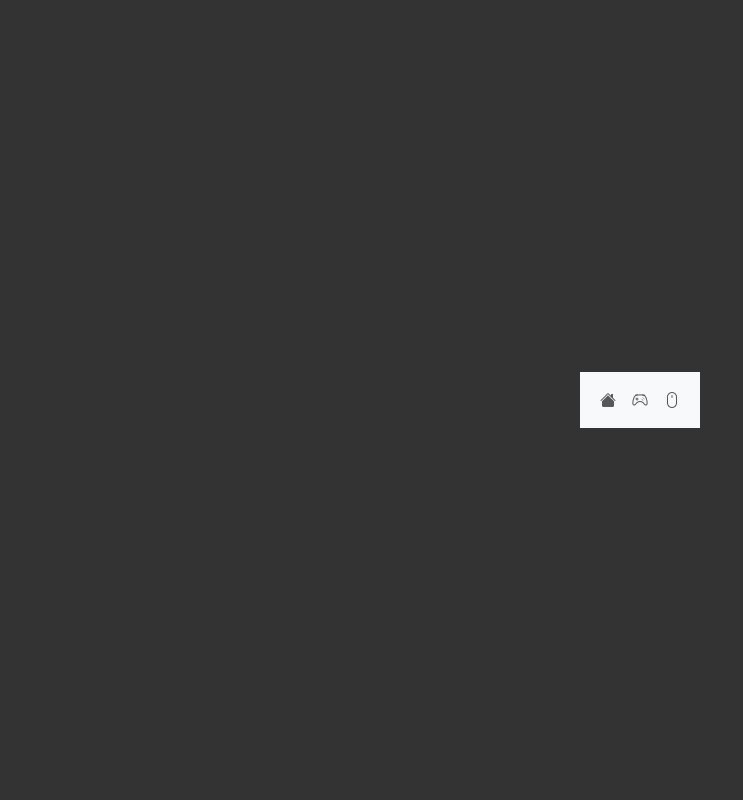
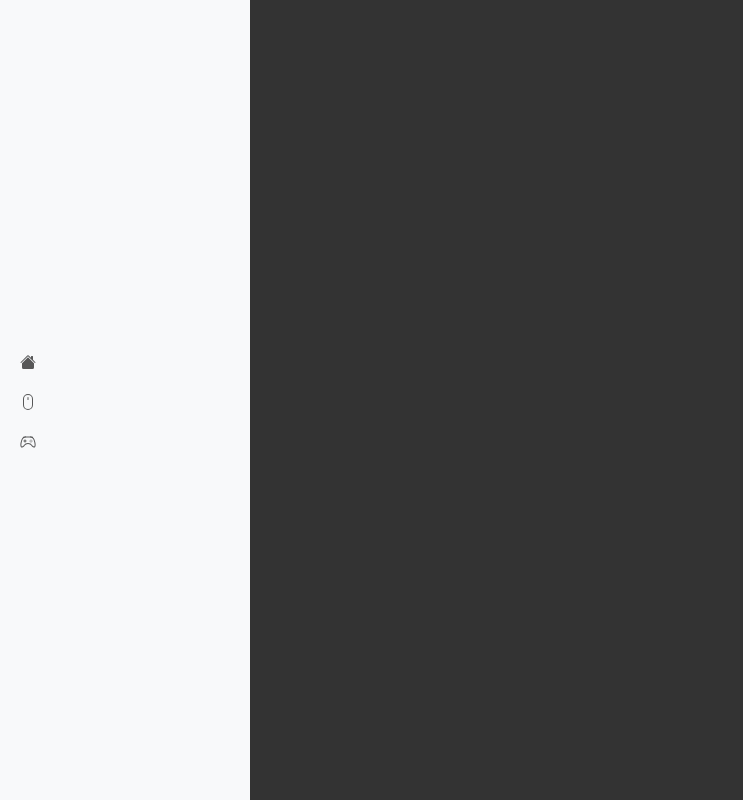
Before and after one commit to clemiwr/GT-Code, a React (Vite) app in the folder GameTools/: page / in a window 1280 px wide. Shown: the whole page, without its empty margins (0-743 px from the left). Built offline with nearby package versions, Linux system fonts and the light colour scheme.

Commit message:
tamam sidebar mit farbe

```diff
--- a/GameTools/src/components/Sidebar.jsx
+++ b/GameTools/src/components/Sidebar.jsx
@@ -1,23 +1,61 @@
-import React from 'react';
+
 import "../style/Navbar.css"
 import 'bootstrap/dist/css/bootstrap.min.css';
 import 'bootstrap-icons/font/bootstrap-icons.css';
 import Container from 'react-bootstrap/Container';
 import Nav from 'react-bootstrap/Nav';
 import Navbar from 'react-bootstrap/Navbar';
+import React, { useState } from 'react';
+
 
 
 
 function Sidebar() {
+  const [activeLink, setActiveLink] = useState('');
+  var house = <svg xmlns="http://www.w3.org/2000/svg" width="16" height="16" fill="currentcolor" class="bi bi-house-fill" viewBox="0 0 16 16">
+  <path d="M8.707 1.5a1 1 0 0 0-1.414 0L.646 8.146a.5.5 0 0 0 .708.708L8 2.207l6.646 6.647a.5.5 0 0 0 .708-.708L13 5.793V2.5a.5.5 0 0 0-.5-.5h-1a.5.5 0 0 0-.5.5v1.293z"/>
+  <path d="m8 3.293 6 6V13.5a1.5 1.5 0 0 1-1.5 1.5h-9A1.5 1.5 0 0 1 2 13.5V9.293z"/>
+</svg>;
+
+var mouse = <svg xmlns="http://www.w3.org/2000/svg" width="16" height="16" fill="currentColor" class="bi bi-mouse" viewBox="0 0 16 16">
+<path d="M8 3a.5.5 0 0 1 .5.5v2a.5.5 0 0 1-1 0v-2A.5.5 0 0 1 8 3m4 8a4 4 0 0 1-8 0V5a4 4 0 1 1 8 0zM8 0a5 5 0 0 0-5 5v6a5 5 0 0 0 10 0V5a5 5 0 0 0-5-5"/>
+</svg>
+
+  var controller=<svg xmlns="http://www.w3.org/2000/svg" width="16" height="16" fill="currentColor" class="bi bi-controller" viewBox="0 0 16 16">
+  <path d="M11.5 6.027a.5.5 0 1 1-1 0 .5.5 0 0 1 1 0m-1.5 1.5a.5.5 0 1 0 0-1 .5.5 0 0 0 0 1m2.5-.5a.5.5 0 1 1-1 0 .5.5 0 0 1 1 0m-1.5 1.5a.5.5 0 1 0 0-1 .5.5 0 0 0 0 1m-6.5-3h1v1h1v1h-1v1h-1v-1h-1v-1h1z"/>
+  <path d="M3.051 3.26a.5.5 0 0 1 .354-.613l1.932-.518a.5.5 0 0 1 .62.39c.655-.079 1.35-.117 2.043-.117.72 0 1.443.041 2.12.126a.5.5 0 0 1 .622-.399l1.932.518a.5.5 0 0 1 .306.729q.211.136.373.297c.408.408.78 1.05 1.095 1.772.32.733.599 1.591.805 2.466s.34 1.78.364 2.606c.024.816-.059 1.602-.328 2.21a1.42 1.42 0 0 1-1.445.83c-.636-.067-1.115-.394-1.513-.773-.245-.232-.496-.526-.739-.808-.126-.148-.25-.292-.368-.423-.728-.804-1.597-1.527-3.224-1.527s-2.496.723-3.224 1.527c-.119.131-.242.275-.368.423-.243.282-.494.575-.739.808-.398.38-.877.706-1.513.773a1.42 1.42 0 0 1-1.445-.83c-.27-.608-.352-1.395-.329-2.21.024-.826.16-1.73.365-2.606.206-.875.486-1.733.805-2.466.315-.722.687-1.364 1.094-1.772a2.3 2.3 0 0 1 .433-.335l-.028-.079zm2.036.412c-.877.185-1.469.443-1.733.708-.276.276-.587.783-.885 1.465a14 14 0 0 0-.748 2.295 12.4 12.4 0 0 0-.339 2.406c-.022.755.062 1.368.243 1.776a.42.42 0 0 0 .426.24c.327-.034.61-.199.929-.502.212-.202.4-.423.615-.674.133-.156.276-.323.44-.504C4.861 9.969 5.978 9.027 8 9.027s3.139.942 3.965 1.855c.164.181.307.348.44.504.214.251.403.472.615.674.318.303.601.468.929.503a.42.42 0 0 0 .426-.241c.18-.408.265-1.02.243-1.776a12.4 12.4 0 0 0-.339-2.406 14 14 0 0 0-.748-2.295c-.298-.682-.61-1.19-.885-1.465-.264-.265-.856-.523-1.733-.708-.85-.179-1.877-.27-2.913-.27s-2.063.091-2.913.27"/>
+ </svg>
+
 return (
-        <Navbar expand="lg" className="bg-body-tertiary">
+    <Navbar expand="lg" className="bg-body-tertiary sidebar">
       <Container>
         <Navbar.Toggle aria-controls="basic-navbar-nav" />
         <Navbar.Collapse id="basic-navbar-nav">
-            <Nav className="me-auto">
-              <Nav.Link href="#home"><i className="bi bi-house-fill"></i></Nav.Link>
-              <Nav.Link href="#link"><i className="bi bi-controller"></i></Nav.Link>
-              <Nav.Link href="#link"><i className="bi bi-mouse"></i></Nav.Link>
+          <Nav className="flex-column">
+            <Nav.Link
+              href=""
+              active={activeLink === 'house'}
+              onClick={() => setActiveLink('house')}
+              style={activeLink === 'house' ? { color: '#45B8C9' } : {}}
+            >
+              {house}
+            </Nav.Link>
+            <Nav.Link
+              href=""
+              active={activeLink === 'mouse'}
+              onClick={() => setActiveLink('mouse')}
+              style={activeLink === 'mouse' ? { color: '#45B8C9' } : {}}
+            >
+              {mouse}
+            </Nav.Link>
+            <Nav.Link
+              href=""
+              active={activeLink === 'controller'}
+              onClick={() => setActiveLink('controller')}
+              style={activeLink === 'controller' ? { color: '#45B8C9' } : {}}
+            >
+              {controller}
+            </Nav.Link>
           </Nav>
         </Navbar.Collapse>
       </Container>
--- a/GameTools/src/style/Navbar.css
+++ b/GameTools/src/style/Navbar.css
@@ -1,4 +1,8 @@
-.Navbar{
-    grid-column: 1;
-    grid-row:1;
-}
+.sidebar {
+    position: fixed !important;
+    height: 100vh;
+    width: 250px; /* adjust as needed */
+    left: 0;
+    top: 0;
+    overflow: auto;
+  }
```
Lines whose indentation alone changed are shown as unchanged.
